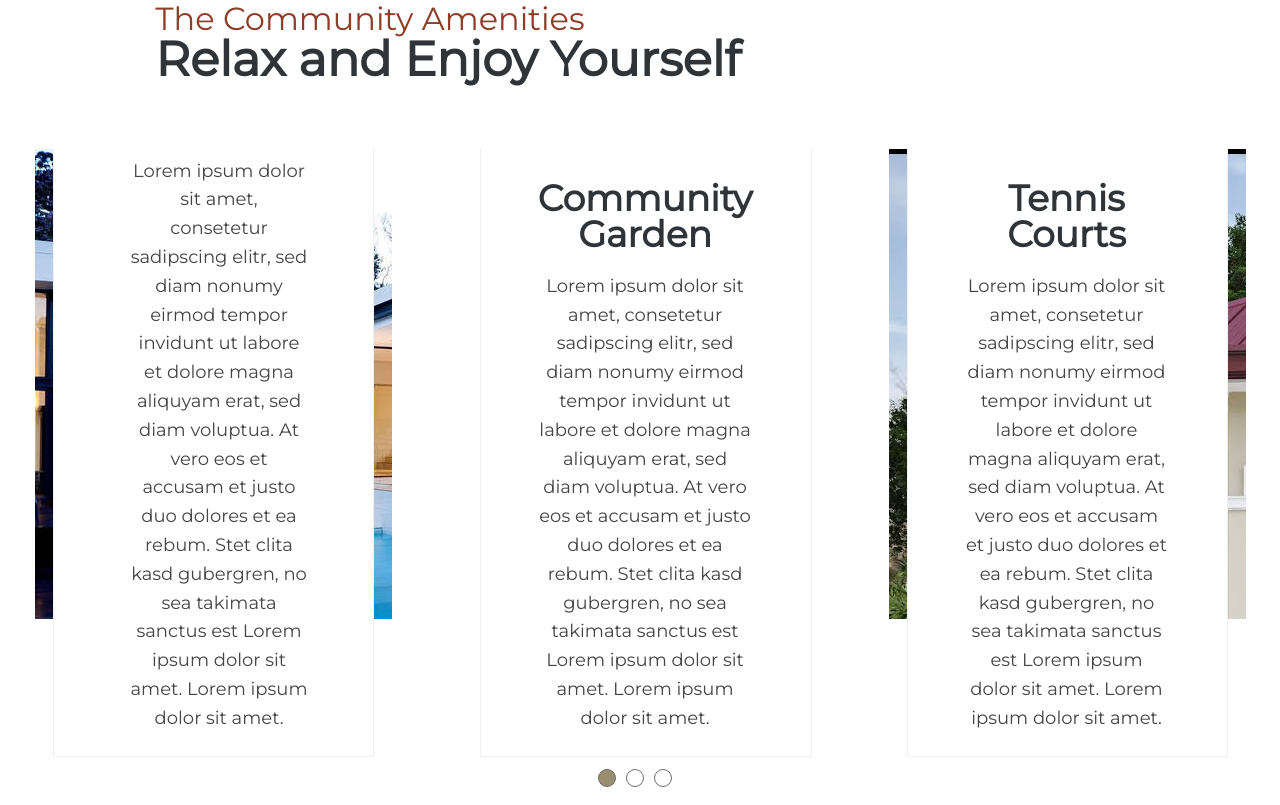
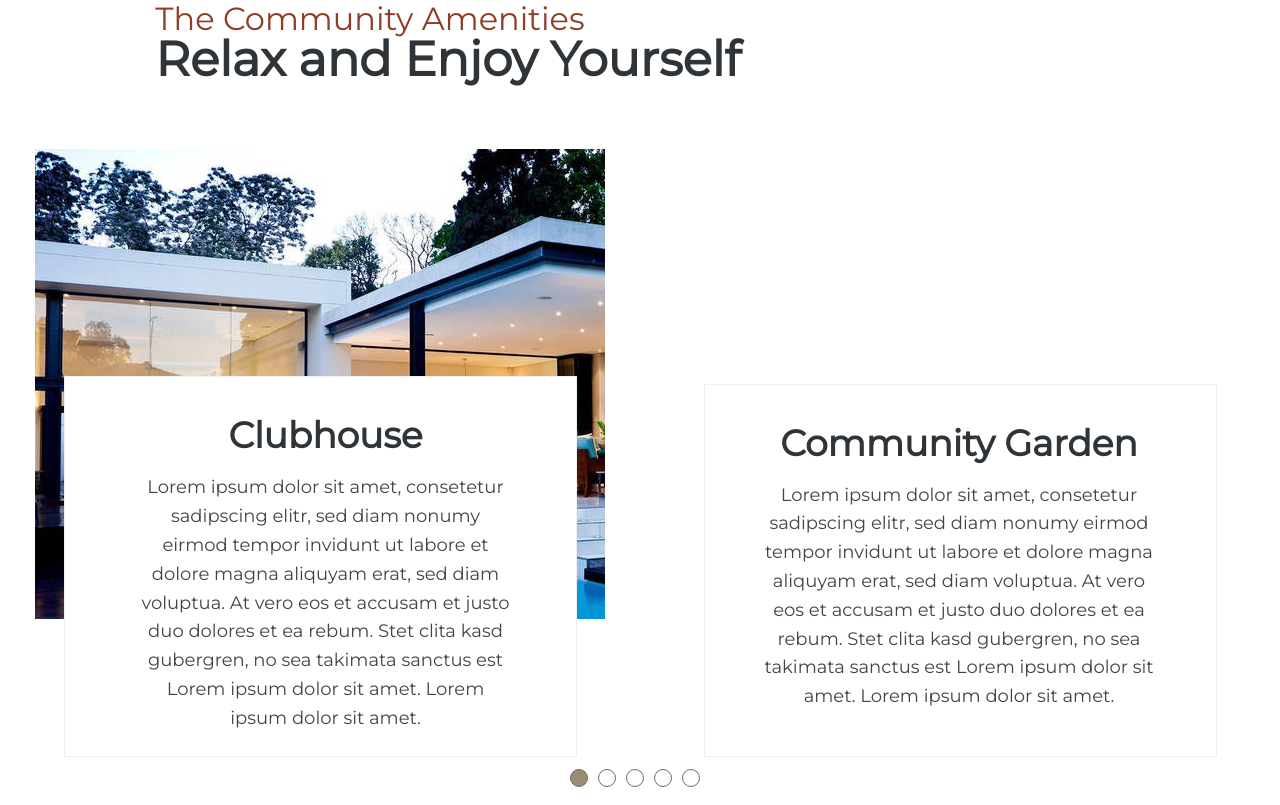
Before and after one commit to Abhayc13/lowandsmoke, a plain HTML site: page index.html in a window 1280 px wide. Shown: the part 2233-3038 px from the top of the page. Drawn offline with nearby package versions, Linux system fonts and the light colour scheme.

Commit message:
Update index.html

```diff
--- a/index.html
+++ b/index.html
@@ -10,7 +10,6 @@
     <link rel="stylesheet" href="./typo.css">
     <link href='https://fonts.googleapis.com/css?family=Montserrat' rel='stylesheet'>
     <link rel="stylesheet" href="https://cdnjs.cloudflare.com/ajax/libs/slick-carousel/1.8.1/slick.css" />
-
     <link rel="stylesheet" href=" https://cdnjs.cloudflare.com/ajax/libs/font-awesome/6.1.2/css/all.min.css">
     <script src="https://cdnjs.cloudflare.com/ajax/libs/jquery/3.6.0/jquery.min.js"></script>
     <script src="https://cdnjs.cloudflare.com/ajax/libs/slick-carousel/1.8.1/slick.min.js"></script>
@@ -262,18 +261,27 @@
         slidesToShow: 3,
         slidesToScroll: 1,
         responsive: [{
+            breakpoint:1440,
+            settings: {
+                slidesToShow: 2,
+                slidesToScroll: 1,
+                infinite: true,
+                dots: true
+            }
+        },
+            {
                 breakpoint: 1024,
                 settings: {
-                    slidesToShow: 3,
+                    slidesToShow: 2,
                     slidesToScroll: 1,
                     infinite: true,
                     dots: true
                 }
             },
             {
-                breakpoint: 767,
+                breakpoint: 768,
                 settings: {
-                    slidesToShow: 2,
+                    slidesToShow: 1,
                     slidesToScroll: 1
                 }
             },
```
